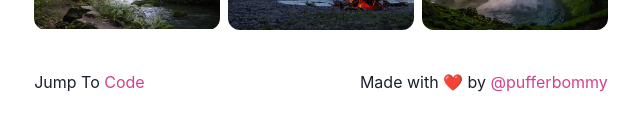
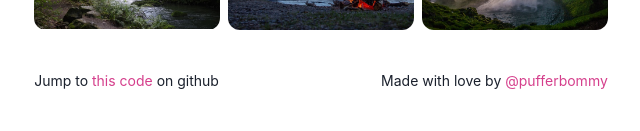
Before and after one commit to pufferbommy/sanguine, a React (Vite) app: page / in a window 1280 px wide. Shown: the part 779-910 px from the top of the page, without its empty margins (319-959 px from the left). Built offline with nearby package versions, Linux system fonts and the light colour scheme; no server answers.

Commit message:
update words

```diff
--- a/src/components/Footer.tsx
+++ b/src/components/Footer.tsx
@@ -5,14 +5,15 @@ import { Link } from '@chakra-ui/react'
 function Footer() {
   return (
     <Container display="flex" py={10}>
-      <Box mr="auto">
-        Jump To{' '}
+      <Box fontSize="sm" mr="auto">
+        Jump to{' '}
         <Link color="pink.500" target="_blank" href="https://github.com/pufferbommy/sanguine">
-          Code
-        </Link>
+          this code
+        </Link>{' '}
+        on github
       </Box>
-      <Box>
-        Made with ❤️ by{' '}
+      <Box fontSize="sm">
+        Made with love by{' '}
         <Link color="pink.500" target="_blank" href="https://github.com/pufferbommy">
           @pufferbommy
         </Link>
```
